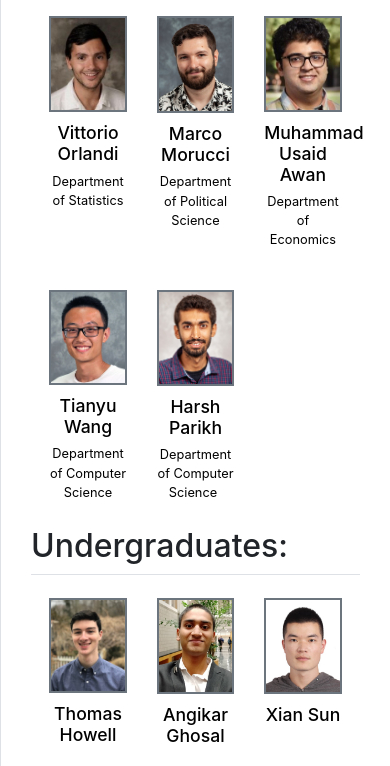
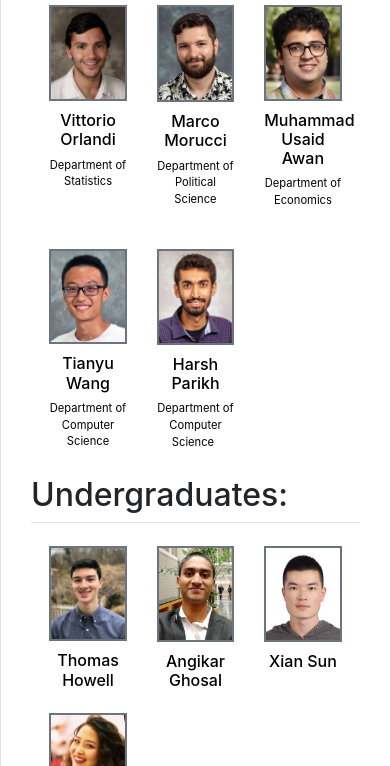
Before and after one commit to volfovsky/almostmatchingexactly.github.io, a plain HTML site: page about-us.html in a window 390 px wide. Shown: the part 519-1285 px from the top of the page. Drawn offline with Linux system fonts and the light colour scheme.

Commit message:
fixing font-size mobile bug

```diff
--- a/additional.css
+++ b/additional.css
@@ -351,10 +351,10 @@
 
 @media (max-width: 481px) {
 	.people-cap {
-		font-size:0.8rem;
+		font-size:0.7rem;
 	}
 	.people-name {
-		font-size:1.1rem;
+		font-size:1rem;
 	}
 }
 
```
